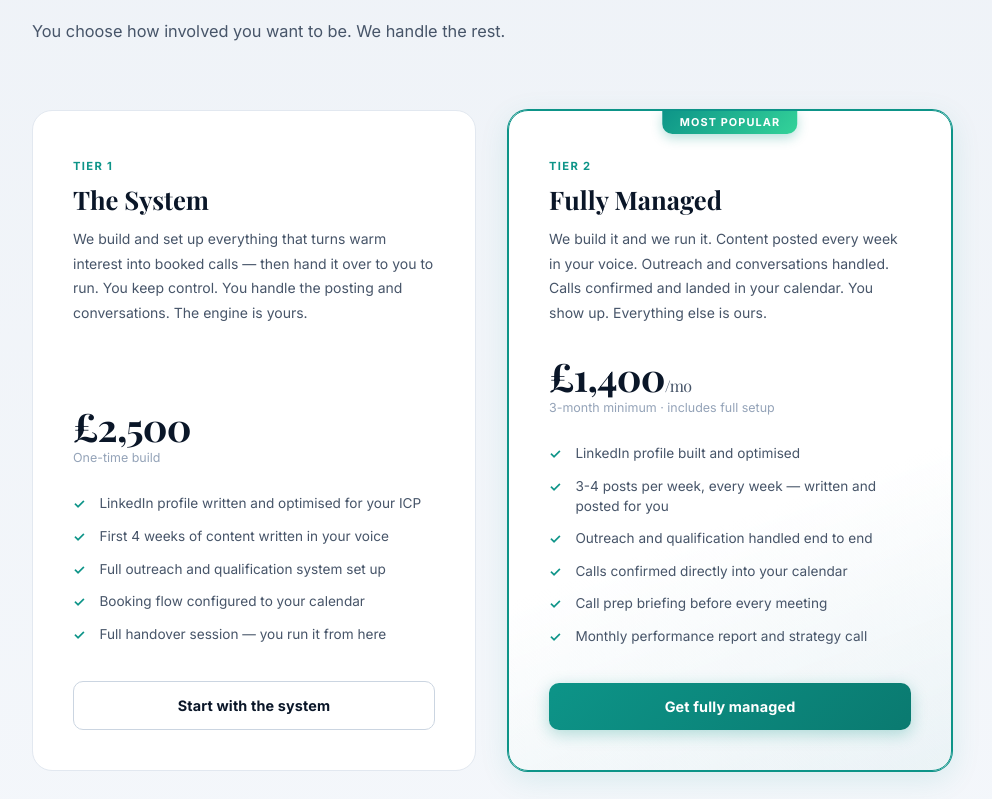
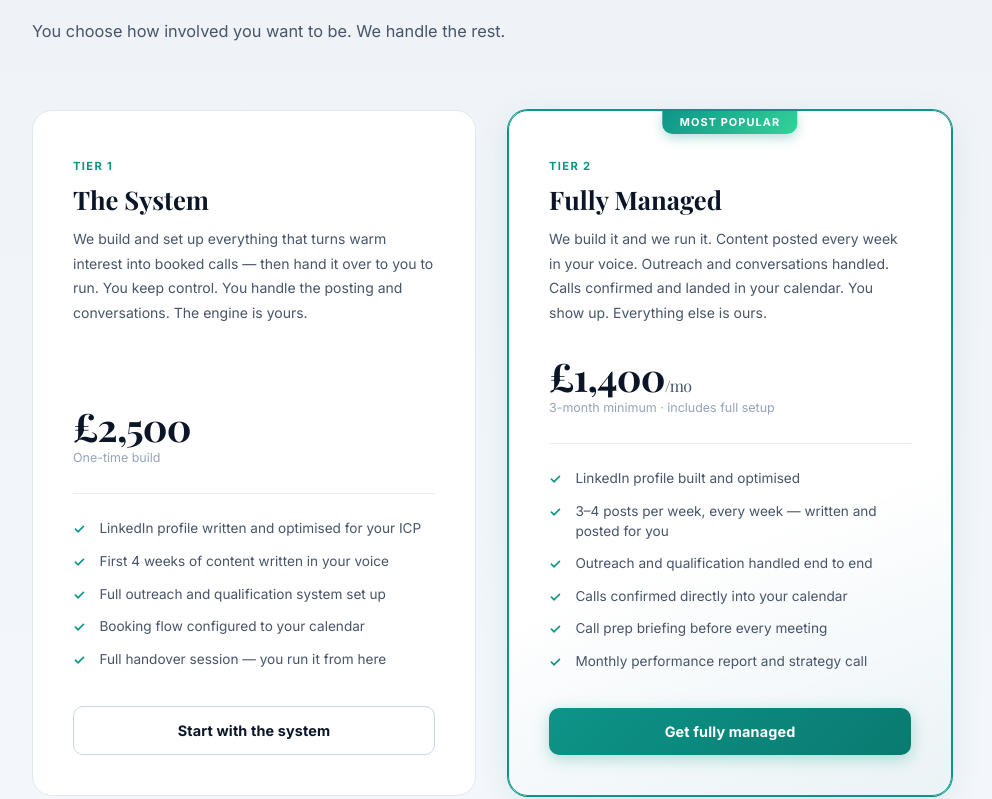
Before and after one commit to TobiWilliams001/Elitehands-Outbound, a React (Vite) app: page / in a window 1280 px wide. Shown: the part 3375-4174 px from the top of the page, without its empty margins (8-1000 px from the left). Built offline with nearby package versions, Linux system fonts and the light colour scheme; a web font is replaced by a local one.

Commit message:
feat(Offer): scroll-reveal, data-driven tiers, divider, featured badge

```diff
--- a/src/components/Offer.tsx
+++ b/src/components/Offer.tsx
@@ -1,9 +1,51 @@
-import React from 'react';
+import { useScrollReveal } from '../hooks/useScrollReveal';
 
-export const Offer: React.FC = () => {
+const tiers = [
+  {
+    tier: 'Tier 1',
+    name: 'The System',
+    featured: false,
+    desc: "We build and set up everything that turns warm interest into booked calls — then hand it over to you to run. You keep control. You handle the posting and conversations. The engine is yours.",
+    price: '£2,500',
+    priceNote: 'One-time build',
+    features: [
+      'LinkedIn profile written and optimised for your ICP',
+      'First 4 weeks of content written in your voice',
+      'Full outreach and qualification system set up',
+      'Booking flow configured to your calendar',
+      'Full handover session — you run it from here',
+    ],
+    btnLabel: 'Start with the system',
+    btnClass: 'offer-btn outline',
+  },
+  {
+    tier: 'Tier 2',
+    name: 'Fully Managed',
+    featured: true,
+    desc: "We build it and we run it. Content posted every week in your voice. Outreach and conversations handled. Calls confirmed and landed in your calendar. You show up. Everything else is ours.",
+    price: '£1,400',
+    priceNote: '3-month minimum · includes full setup',
+    priceSuffix: '/mo',
+    features: [
+      'LinkedIn profile built and optimised',
+      '3–4 posts per week, every week — written and posted for you',
+      'Outreach and qualification handled end to end',
+      'Calls confirmed directly into your calendar',
+      'Call prep briefing before every meeting',
+      'Monthly performance report and strategy call',
+    ],
+    btnLabel: 'Get fully managed',
+    btnClass: 'offer-btn',
+  },
+];
+
+export const Offer = () => {
+  const ref = useScrollReveal();
+
   return (
-    <section className="offer-section" id="offer">
+    <section className="offer-section" id="offer" ref={ref as React.RefObject<HTMLElement>}>
       <div className="container">
+        <div className="reveal">
           <div className="section-label">What we offer</div>
           <h2 className="section-title" style={{ color: 'var(--navy)' }}>
             Two ways to work with us.
@@ -11,47 +53,38 @@ export const Offer: React.FC = () => {
           <p className="section-sub" style={{ color: 'var(--slate)' }}>
             You choose how involved you want to be. We handle the rest.
           </p>
+        </div>
+
         <div className="offer-grid">
-          <div className="offer-card">
-            <div className="offer-tier">Tier 1</div>
-            <div className="offer-name">The System</div>
-            <p className="offer-desc">We build and set up everything that turns warm interest into booked calls — then hand it over to you to run. You keep control. You handle the posting and conversations. The engine is yours.</p>
-            <div className="offer-price">£2,500</div>
-            <div className="offer-price-note">One-time build</div>
+          {tiers.map((t, i) => (
+            <div key={t.tier} className={`offer-card reveal reveal-delay-${i + 1}${t.featured ? ' featured' : ''}`}>
+              {t.featured && <div className="offer-featured-tag">Most popular</div>}
+              <div className="offer-tier">{t.tier}</div>
+              <div className="offer-name">{t.name}</div>
+              <p className="offer-desc">{t.desc}</p>
+
+              <div className="offer-price">
+                {t.price}
+                {t.priceSuffix && (
+                  <span style={{ fontSize: '1rem', fontWeight: 400, color: 'var(--slate)' }}>
+                    {t.priceSuffix}
+                  </span>
+                )}
+              </div>
+              <div className="offer-price-note">{t.priceNote}</div>
+              <div className="offer-divider" />
+
               <ul className="offer-list">
-              <li>LinkedIn profile written and optimised for your ICP</li>
-              <li>First 4 weeks of content written in your voice</li>
-              <li>Full outreach and qualification system set up</li>
-              <li>Booking flow configured to your calendar</li>
-              <li>Full handover session — you run it from here</li>
+                {t.features.map((f) => (
+                  <li key={f}>{f}</li>
+                ))}
               </ul>
-            <a href="#cta" className="offer-btn outline">
-              Start with the system
+
+              <a href="#cta" className={t.btnClass}>
+                {t.btnLabel}
               </a>
             </div>
-
-          <div className="offer-card featured">
-            <div className="offer-featured-tag">Most popular</div>
-            <div className="offer-tier">Tier 2</div>
-            <div className="offer-name">Fully Managed</div>
-            <p className="offer-desc">We build it and we run it. Content posted every week in your voice. Outreach and conversations handled. Calls confirmed and landed in your calendar. You show up. Everything else is ours.</p>
-            <div className="offer-price">
-              £1,400
-              <span style={{ fontSize: '1rem', fontWeight: 400, color: 'var(--slate)' }}>/mo</span>
-            </div>
-            <div className="offer-price-note">3-month minimum · includes full setup</div>
-            <ul className="offer-list">
-              <li>LinkedIn profile built and optimised</li>
-              <li>3-4 posts per week, every week — written and posted for you</li>
-              <li>Outreach and qualification handled end to end</li>
-              <li>Calls confirmed directly into your calendar</li>
-              <li>Call prep briefing before every meeting</li>
-              <li>Monthly performance report and strategy call</li>
-            </ul>
-            <a href="#cta" className="offer-btn">
-              Get fully managed
-            </a>
-          </div>
+          ))}
         </div>
       </div>
     </section>
```
Lines whose indentation alone changed are shown as unchanged.
